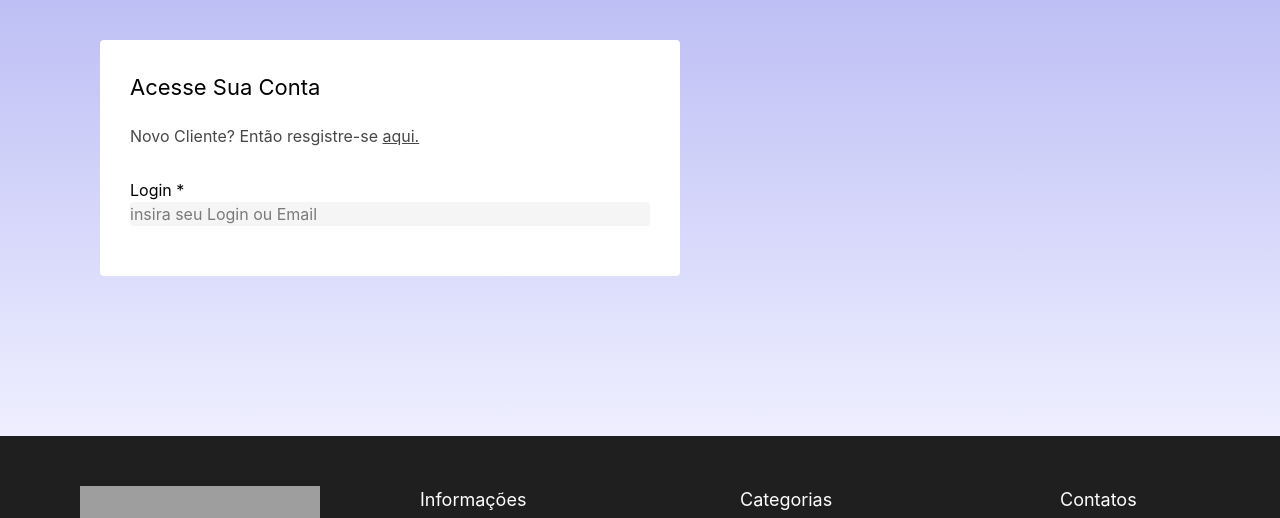
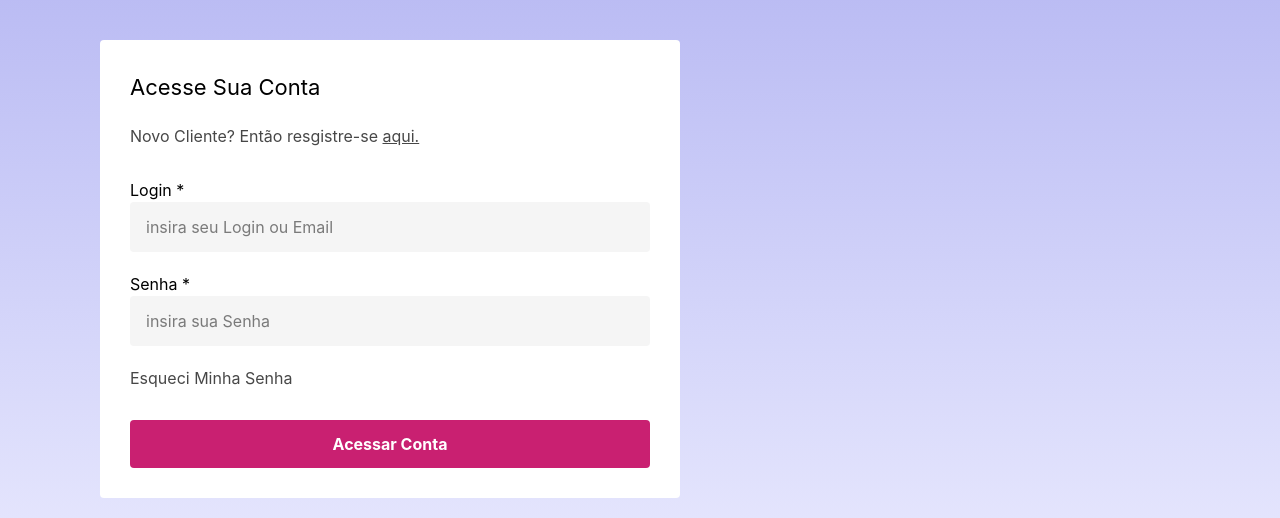
Before and after one commit to ramonnokia00/digital-store-front, a React (Vite) app: page /auth in a window 1280 px wide. Shown: the part 197-715 px from the top of the page. Built offline with nearby package versions, Linux system fonts and the light colour scheme; grey boxes are pictures that could not be loaded; some icons are missing.

Commit message:
salve salve jorge

```diff
--- a/index.html
+++ b/index.html
@@ -6,6 +6,7 @@
     <meta name="viewport" content="width=device-width, initial-scale=1.0" />
     <title>Digital Store</title>
     <link rel="stylesheet" href="src/index.css">
+
   </head>
   <body>
     <div id="root"></div>
--- a/src/App.jsx
+++ b/src/App.jsx
@@ -1,12 +1,15 @@
 
+import LoginProvider from "./context/Logincontext";
 import Paths from "./routes/paths";
 
 
 
 const App = () => {
   return (
-    <>
+    <><LoginProvider>
     <Paths />
+    </LoginProvider>
+
     </>
    );
 }
--- a/src/components/Header.jsx
+++ b/src/components/Header.jsx
@@ -1,8 +1,14 @@
 import logo from '../assets/logodigital.png';
 import lupa from '../assets/lupa.png';
 import carrinho from '../assets/carrinho.png';
+import { NavLink } from 'react-router';
+import { useContext, } from 'react';
+import { LoginContext } from '../context/Logincontext';
 
 const Header = () => {
+
+  const { logado } = useContext(LoginContext);
+
   return (
     <header>
       <div className="topo">
@@ -15,8 +21,8 @@ const Header = () => {
           <img src={lupa} alt="Lupa" />
         </div>
         <div className="acoes">
-          <a href="">Cadastre-se</a>
-          <a href="" className="btn">Entrar</a>
+          <a href="/auth">Cadastre-se</a>
+          <a href="/auth" className="btn">Entrar</a>
           <div className="carrinho">
             <img src={carrinho} alt="Carrinho" />
             <span>2</span>
@@ -24,10 +30,15 @@ const Header = () => {
         </div>
       </div>
       <nav>
-        <a href="/" className="active">Home</a>
-        <a href="/produtos">Produtos</a>
-        <a href="/categorias">Categorias</a>
-        <a href="/meus-pedidos">Meus Pedidos</a>
+        <NavLink to="/">Home</NavLink>
+        <NavLink to="/produtos">Produtos</NavLink>
+        <NavLink to="/categorias">Categoria</NavLink>
+        {
+          logado && (
+            <NavLink to="/meus-pedidos">Meus pedidos</NavLink>
+          )
+        }
+
       </nav>
     </header>
   );
--- /dev/null
+++ b/src/context/Logincontext.jsx
@@ -0,0 +1,13 @@
+import { createContext, useState } from "react";
+
+export const LoginContext = createContext()
+const LoginProvider = ({ children }) => {
+    const [logado, setLogado] = useState(false);
+    return (
+        <LoginContext.Provider value={{ logado, setLogado}}>
+            {children}
+        </LoginContext.Provider>
+     );
+}
+
+export default LoginProvider;
--- a/src/pages/Login.jsx
+++ b/src/pages/Login.jsx
@@ -1,15 +1,35 @@
+import { useContext } from "react";
+import { LoginContext } from "../context/Logincontext";
+import { useNavigate } from "react-router";
+
 const Login = () => {
+    const { setLogado } = useContext(LoginContext);
+    const navigate = useNavigate()
+    function onLogin(event) {
+        event.preventDefault();
+        setLogado(true);
+        navigate("/")
+
+    }
     return (<>
         <div className="bg-white p-[30px] rounded xl:w-[580px]">
-            <form>
+            <form onSubmit={onLogin}>
                 <h4 className="text-center text-[22px] leading-[34px] xl:text-left xl:mb-5">Acesse Sua Conta</h4>
                 <p className="text-center text-grafite xl:text-left mb-[30px]">Novo Cliente? Então resgistre-se <a href="" className="underline hover:text-rosa">aqui.</a></p>
                 <label >Login *</label>
                 <input
                     type="text"
                     placeholder="insira seu Login ou Email"
-                    className="bg-grafite/5 rounded w-full mb-5"
+                    className="bg-grafite/5 rounded w-full mb-5 h-[50px] duration-150 outline-transparent pl-4 focus:outline-rosa"
                 />
+                <label >Senha *</label>
+                <input
+                    type="password"
+                    placeholder="insira sua Senha"
+                    className="bg-grafite/5 rounded w-full mb-5 h-[50px] duration-150 outline-transparent pl-4 focus:outline-rosa"
+                />
+                <a href="" className="hover:underline text-grafite hover:text-rosa mb-[30px] block">Esqueci Minha Senha </a>
+                <button className=" w-full h-[48px] bg-rosa text-white rounded cursor-pointer font-bold duration-150 hover:bg-rosa-hover">Acessar Conta</button>
             </form>
         </div>
     </>);
```
